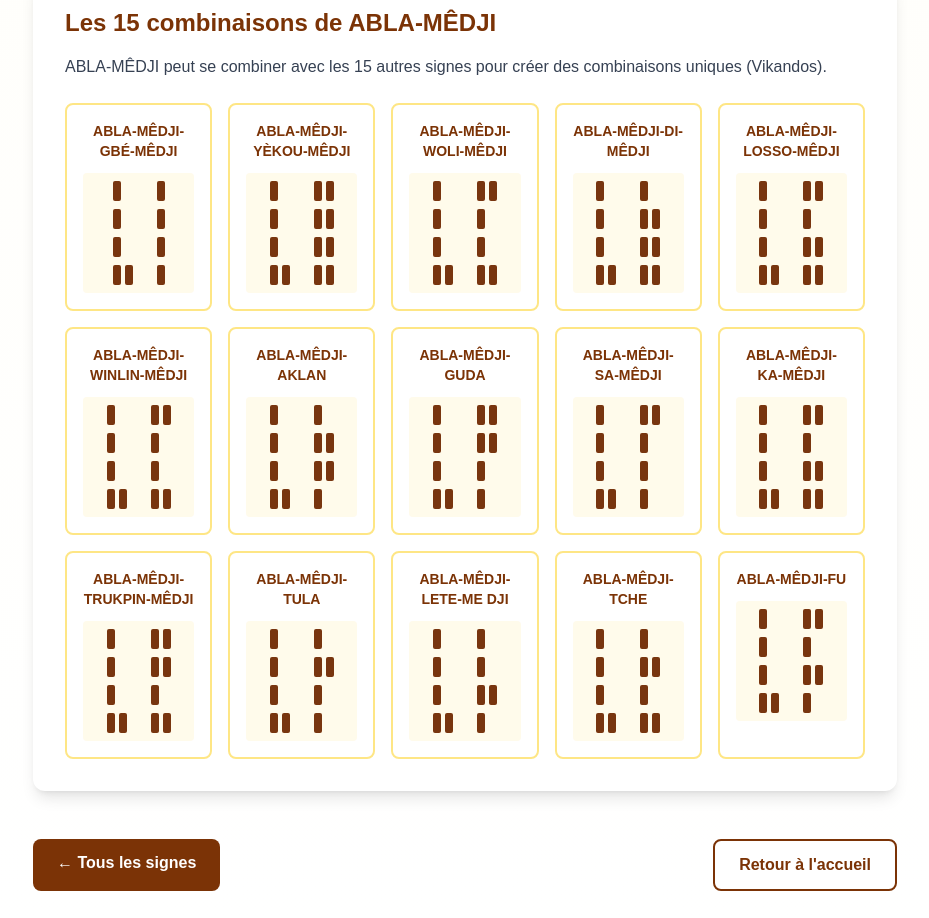
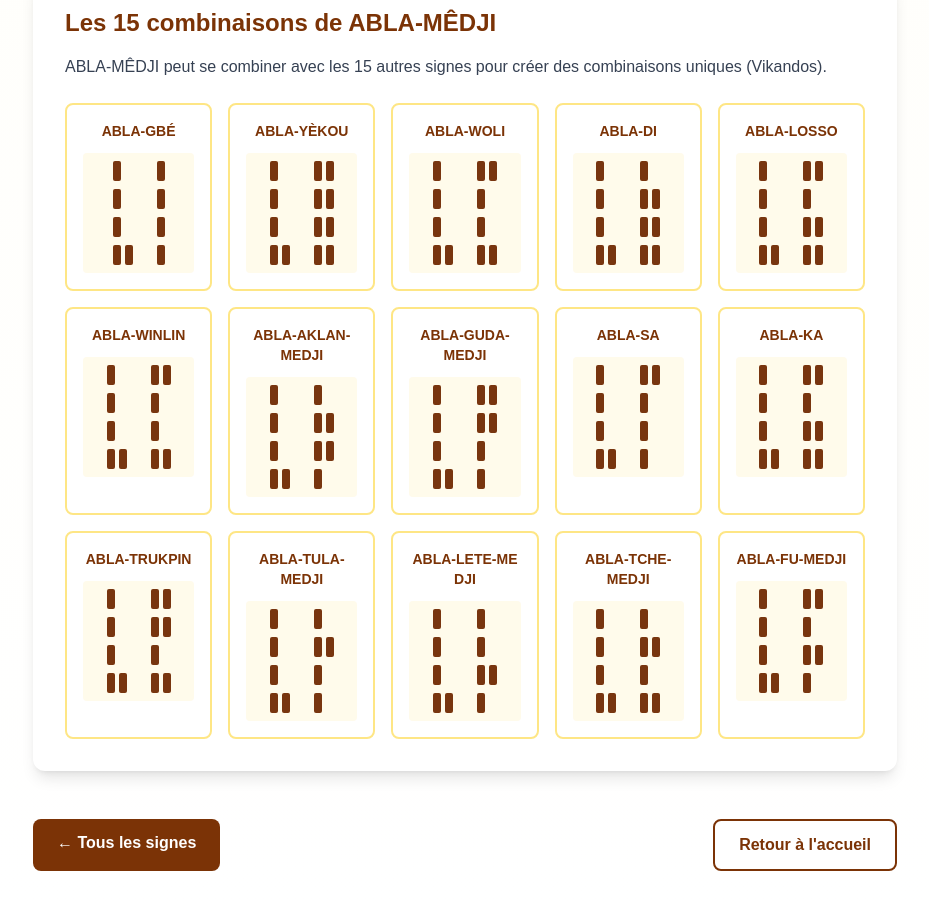
Before and after one commit to minkudi/fa-du, a Next.js app: page /signes/abla-medji in a window 1280 px wide. Shown: the part 4040-4958 px from the top of the page, without its empty margins (175-1104 px from the left). Built offline with nearby package versions, Linux system fonts and the light colour scheme.

Commit message:
Correction signe++

```diff
--- a/data/faSigns.ts
+++ b/data/faSigns.ts
@@ -935,7 +935,7 @@ export function genererToutesCombinations(): FaCombination[] {
         id: combinationId,
         nom: estSigneMere
           ? signePrincipal.nomPrincipal
-          : `${signePrincipal.nomPrincipal.replace('-MEDJI', '')}-${signeCompagnie.nomPrincipal.replace('-MEDJI', '')}`,
+          : `${signePrincipal.nomPrincipal.replace('-MÊDJI', '')}-${signeCompagnie.nomPrincipal.replace('-MÊDJI', '')}`,
         signePrincipal,
         signeCompagnie,
         figureSymbolique: {
```
